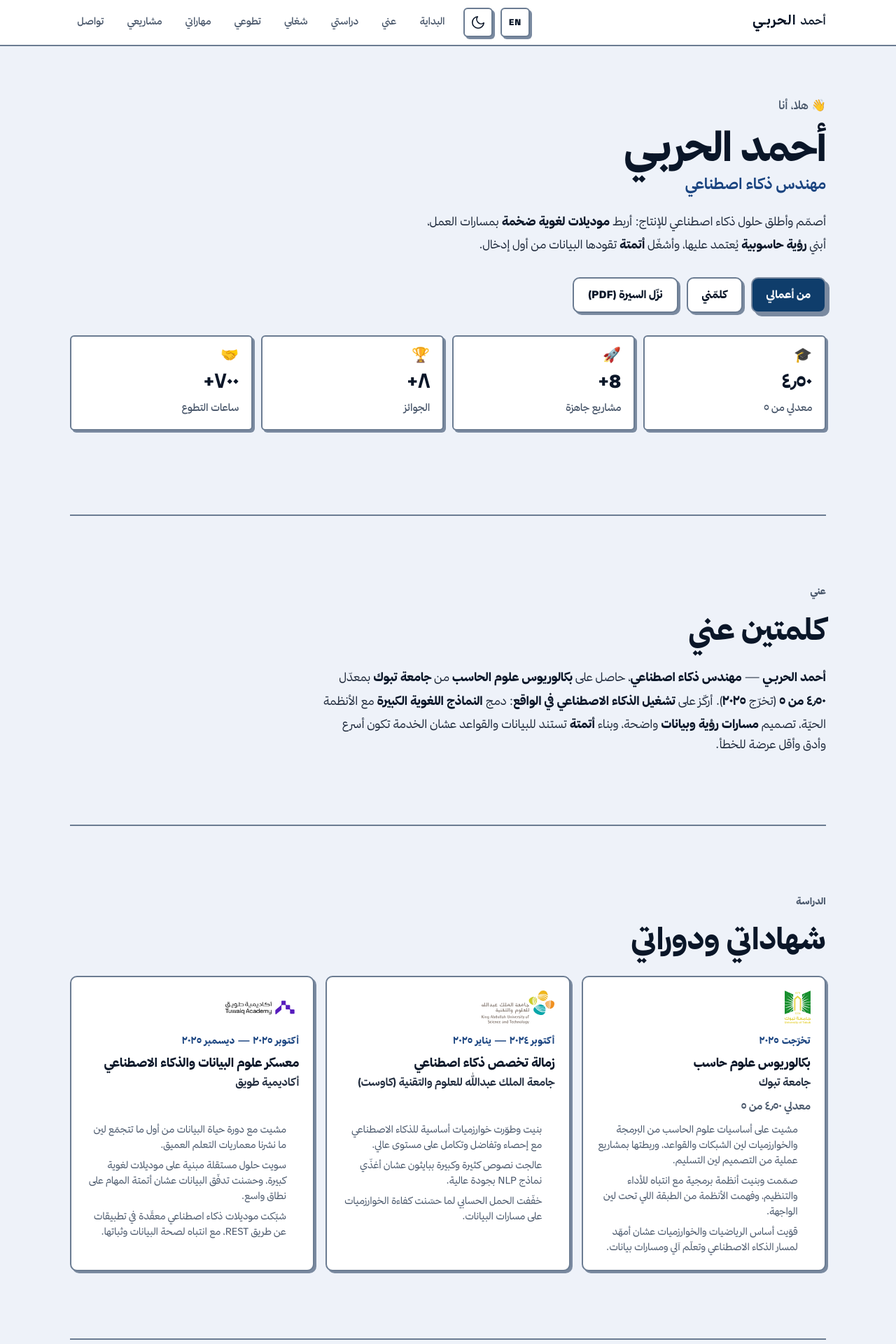
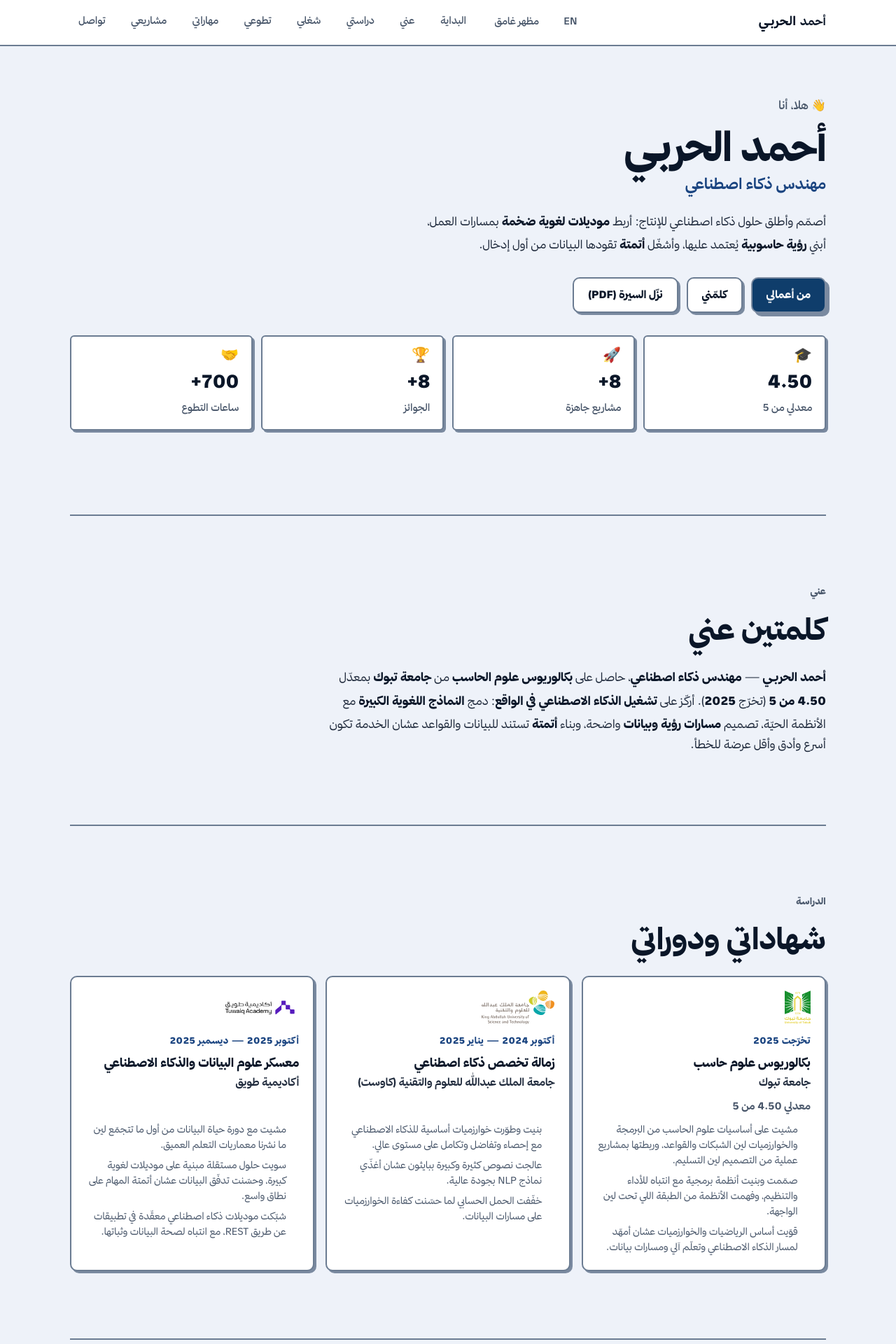
Before and after one commit to iksasa15/Portfolio, a React (Vite) app: page / in a window 1280 px wide. Shown: the top 1920 px of the page at 70% size. Built offline with nearby package versions, Linux system fonts and the light colour scheme.

Commit message:
Update content and styles for improved localization and consistency. Standardize numerical formats in Arabic content, enhance button styles in index.css, and refine theme toggle functionality in ThemeToggle component for better user experience.

```diff
--- a/src/content.ts
+++ b/src/content.ts
@@ -29,10 +29,10 @@ export const site = {
 }
 
 export const stats = [
-  { icon: '🎓', value: '٤٫٥٠', label: 'معدلي من ٥' },
+  { icon: '🎓', value: '4.50', label: 'معدلي من 5' },
   { icon: '🚀', value: '8+', label: 'مشاريع جاهزة' },
-  { icon: '🏆', value: '٨+', label: 'الجوائز' },
-  { icon: '🤝', value: '٧٠٠+', label: 'ساعات التطوع' },
+  { icon: '🏆', value: '8+', label: 'الجوائز' },
+  { icon: '🤝', value: '700+', label: 'ساعات التطوع' },
 ]
 
 export type BrandLogo = {
@@ -54,10 +54,10 @@ export type EducationEntry = {
 
 export const education: EducationEntry[] = [
   {
-    range: 'تخرّجت ٢٠٢٥',
+    range: 'تخرّجت 2025',
     title: 'بكالوريوس علوم حاسب',
     org: 'جامعة تبوك',
-    meta: 'معدلي ٤٫٥٠ من ٥',
+    meta: 'معدلي 4.50 من 5',
     logo: {
       src: '/logos/tabuk-university.svg',
       srcDark: '/logos/tabuk-university-white.svg',
@@ -70,7 +70,7 @@ export const education: EducationEntry[] = [
     ],
   },
   {
-    range: 'أكتوبر ٢٠٢٤ — يناير ٢٠٢٥',
+    range: 'أكتوبر 2024 — يناير 2025',
     title: 'زمالة تخصص ذكاء اصطناعي',
     org: 'جامعة الملك عبدالله للعلوم والتقنية (كاوست)',
     logo: {
@@ -85,7 +85,7 @@ export const education: EducationEntry[] = [
     ],
   },
   {
-    range: 'أكتوبر ٢٠٢٥ — ديسمبر ٢٠٢٥',
+    range: 'أكتوبر 2025 — ديسمبر 2025',
     title: 'معسكر علوم البيانات والذكاء الاصطناعي',
     org: 'أكاديمية طويق',
     logo: {
@@ -102,7 +102,7 @@ export const education: EducationEntry[] = [
 ]
 
 export const aboutParagraphs = [
-  '**أحمد الحربـي** — **مهندس ذكاء اصطناعي**، حاصل على **بكالوريوس علوم الحاسب** من **جامعة تبوك** بمعدّل **٤٫٥٠ من ٥** (تخرّج **٢٠٢٥**). أركّز على **تشغيل الذكاء الاصطناعي في الواقع**: دمج **النماذج اللغوية الكبيرة** مع الأنظمة الحيّة، تصميم **مسارات رؤية وبيانات** واضحة، وبناء **أتمتة** تستند للبيانات والقواعد عشان الخدمة تكون أسرع وأدق وأقل عرضة للخطأ.',
+  '**أحمد الحربـي** — **مهندس ذكاء اصطناعي**، حاصل على **بكالوريوس علوم الحاسب** من **جامعة تبوك** بمعدّل **4.50 من 5** (تخرّج **2025**). أركّز على **تشغيل الذكاء الاصطناعي في الواقع**: دمج **النماذج اللغوية الكبيرة** مع الأنظمة الحيّة، تصميم **مسارات رؤية وبيانات** واضحة، وبناء **أتمتة** تستند للبيانات والقواعد عشان الخدمة تكون أسرع وأدق وأقل عرضة للخطأ.',
 ]
 
 export type JourneyEntry = {
@@ -116,21 +116,21 @@ export type JourneyEntry = {
 
 export const journey: JourneyEntry[] = [
   {
-    range: 'فبراير ٢٠٢٦ — الحين',
+    range: 'فبراير 2026 — الحين',
     role: 'برنامج حضانة الكراج',
     org: 'الكراج | The Garage',
     summary:
       'أطوّر منصّة خاصّة بالدرون داخل الحضانة، وأمشي عليها مسارات ذكاء اصطناعي من الفكرة لين التجربة والتوسّع.',
   },
   {
-    range: 'سبتمبر ٢٠٢٥ — ديسمبر ٢٠٢٥',
+    range: 'سبتمبر 2025 — ديسمبر 2025',
     role: 'برنامج حضانة (Savvy Incubator Program)',
     org: 'Savvy Games',
     summary:
       'أشتغل ضمن الحضانة على بناء عرض المنتج والتكامل التقني في بيئة ألعاب ومنصّات رقمية، ومن ضمن الشغل طوّرت لعبة **Guardians**.',
   },
   {
-    range: 'يونيو ٢٠٢٤ — أغسطس ٢٠٢٤',
+    range: 'يونيو 2024 — أغسطس 2024',
     role: 'أخصائي ذكاء اصطناعي (متدرب)',
     org: 'وزارة الصحة',
     summary:
@@ -144,21 +144,21 @@ export const journey: JourneyEntry[] = [
  */
 export const volunteering: JourneyEntry[] = [
   {
-    range: '١٤٤٣ هـ — بداية المسار',
+    range: '1443 هـ — بداية المسار',
     role: 'عضو في لجنة المحتوى',
     org: 'نادي قوقل للطلاب المطورين — جامعة تبوك',
     summary:
       'إعداد محتوى وتصاميم ومونتاج، حضور فعاليات واجتماعات، وتنفيذ أعمال ميدانية ضمن النادي.',
   },
   {
-    range: '١٤٤٤ هـ',
+    range: '1444 هـ',
     role: 'مساعد رئيس لجنة المحتوى',
     org: 'نادي قوقل للطلاب المطورين — جامعة تبوك',
     summary:
-      'دعم رئيس اللجنة في التخطيط والتنفيذ؛ ورش مثل تطوير اللغة الإنجليزية وتحدي فيجوال ٢٣؛ تصميم إعلانات ومحتوى (مثل نادي السياحة).',
+      'دعم رئيس اللجنة في التخطيط والتنفيذ؛ ورش مثل تطوير اللغة الإنجليزية وتحدي فيجوال 23؛ تصميم إعلانات ومحتوى (مثل نادي السياحة).',
   },
   {
-    range: '١٤٤٤ — ١٤٤٥ هـ',
+    range: '1444 — 1445 هـ',
     role: 'رئيس لجنة المحتوى',
     org: 'نادي قوقل للطلاب المطورين — جامعة تبوك',
     summary:
@@ -235,7 +235,7 @@ export const projects = [
     title: 'عين Ayn | عينٌ ذكية على جودة بياناتك',
     badge: 'المركز الثاني — هاكاثون الابتكار في البيانات | الهيئة العامة للإحصاء',
     summary:
-      '**المركز الثاني** على منصّة التتويج في **هاكاثون الابتكار في البيانات** بتنظيم **الهيئة العامة للإحصاء** وسط منافسة ضمّت **١٣٢ فريقاً**. الفكرة: **عين** ترفع جودة البيانات من المصدر بدمج **الذكاء الاصطناعي** و**نماذج اللغة الكبيرة** مع **قواعد الأعمال** للتحقق أثناء الإدخال بدل تأجيله لمرحلة لاحقة.',
+      '**المركز الثاني** على منصّة التتويج في **هاكاثون الابتكار في البيانات** بتنظيم **الهيئة العامة للإحصاء** وسط منافسة ضمّت **132 فريقاً**. الفكرة: **عين** ترفع جودة البيانات من المصدر بدمج **الذكاء الاصطناعي** و**نماذج اللغة الكبيرة** مع **قواعد الأعمال** للتحقق أثناء الإدخال بدل تأجيله لمرحلة لاحقة.',
     tags: ['LLM', 'جودة البيانات', 'نماذج لغوية'],
     href: '#',
   },
@@ -281,9 +281,9 @@ export const projects = [
   },
   {
     title: 'رصد RASD | أمن بطائرات ذاتية وذكاء اصطناعي',
-    badge: 'أفضل ١٥ مشروع — هاكاثون أبشر | أكاديمية طويق',
+    badge: 'أفضل 15 مشروع — هاكاثون أبشر | أكاديمية طويق',
     summary:
-      'ضمن **أفضل ١٥ مشروعاً** في **هاكاثون أبشر** لدى **أكاديمية طويق**، في مسار **الأمن الحرج**: منظومة طائرات بدون طيار تعمل كسرب مرن مع كشف تهديدات مسبق: مسح أرضي وجوي، تصنيف أهداف (سلاح، متفجرات، حقائب مشبوهة) بـ YOLOv8، ومقارنة بصمة بصرية للبيئة مع معالجة على محطة أرضية عالية الأداء وتقارير تنبيه موحّدة بإحداثيات GPS.',
+      'ضمن **أفضل 15 مشروعاً** في **هاكاثون أبشر** لدى **أكاديمية طويق**، في مسار **الأمن الحرج**: منظومة طائرات بدون طيار تعمل كسرب مرن مع كشف تهديدات مسبق: مسح أرضي وجوي، تصنيف أهداف (سلاح، متفجرات، حقائب مشبوهة) بـ YOLOv8، ومقارنة بصمة بصرية للبيئة مع معالجة على محطة أرضية عالية الأداء وتقارير تنبيه موحّدة بإحداثيات GPS.',
     tags: ['YOLOv8', 'رؤية حاسوبية', 'حافة'],
     href: '#',
   },
--- a/src/index.css
+++ b/src/index.css
@@ -181,6 +181,11 @@ a {
   border-bottom: 2px solid var(--border);
   background: var(--surface);
   padding-top: env(safe-area-inset-top, 0px);
+  font-family: var(--font);
+}
+
+.site-header button {
+  font-family: var(--font);
 }
 
 .site-header__inner {
@@ -206,80 +211,47 @@ a {
   gap: 0.65rem;
 }
 
-.locale-toggle {
-  display: grid;
-  place-items: center;
-  min-width: var(--header-control);
-  height: var(--header-control);
-  padding: 0 0.45rem;
-  border-radius: var(--radius);
-  border: 2px solid var(--border);
-  background: var(--ghost-btn-bg);
-  color: var(--heading);
-  cursor: pointer;
-  flex-shrink: 0;
-  font-size: 0.78rem;
-  font-weight: 800;
-  letter-spacing: 0.04em;
-  box-shadow: var(--shadow-sm);
-  transition:
-    transform 0.15s ease,
-    box-shadow 0.15s ease,
-    border-color 0.2s ease,
-    background 0.2s ease;
-}
-
-.locale-toggle:hover {
-  border-color: var(--ghost-btn-border-hover);
-  background: var(--nav-hover-bg);
-  transform: translate(2px, 2px);
-  box-shadow: 1px 1px 0 0 var(--neo-ink);
-}
-
-.locale-toggle:focus-visible {
-  outline: 2px solid var(--amber);
-  outline-offset: 2px;
-}
-
-.locale-toggle__text {
-  line-height: 1;
-}
-
+.locale-toggle,
 .theme-toggle {
   display: grid;
   place-items: center;
-  width: var(--header-control);
+  min-width: 0;
+  min-height: var(--header-control);
   height: var(--header-control);
-  padding: 0;
+  padding: 0 0.65rem;
   border-radius: var(--radius);
-  border: 2px solid var(--border);
-  background: var(--ghost-btn-bg);
-  color: var(--heading);
+  border: 2px solid transparent;
+  background: transparent;
+  color: var(--text-dim);
   cursor: pointer;
   flex-shrink: 0;
-  box-shadow: var(--shadow-sm);
+  white-space: nowrap;
+  font-size: 0.9rem;
+  font-weight: 600;
+  line-height: 1.2;
+  box-shadow: none;
   transition:
-    transform 0.15s ease,
-    box-shadow 0.15s ease,
-    border-color 0.2s ease,
-    background 0.2s ease;
+    color 0.2s ease,
+    background 0.2s ease,
+    border-color 0.2s ease;
 }
 
+.locale-toggle:hover,
 .theme-toggle:hover {
-  border-color: var(--ghost-btn-border-hover);
+  color: var(--heading);
   background: var(--nav-hover-bg);
-  transform: translate(2px, 2px);
-  box-shadow: 1px 1px 0 0 var(--neo-ink);
+  border-color: var(--border);
 }
 
+.locale-toggle:focus-visible,
 .theme-toggle:focus-visible {
   outline: 2px solid var(--amber);
   outline-offset: 2px;
 }
 
-.theme-toggle__icon {
-  width: 22px;
-  height: 22px;
+.locale-toggle__text,
+.theme-toggle__text {
+  line-height: 1;
 }
 
 .brand {
@@ -288,6 +260,7 @@ a {
   gap: 0.65rem;
   text-decoration: none;
   color: var(--heading);
+  font-family: var(--font);
 }
 
 .brand__text {
@@ -299,17 +272,15 @@ a {
   line-height: 1.25;
 }
 
-/* الاسم الثاني (مثل «الحربـي»): وزن أوضح + تباعد أحرف يفرّغ الحروف */
 .brand__given {
-  font-weight: 600;
+  font-weight: 700;
   letter-spacing: 0.01em;
 }
 
 .brand__family {
-  /* وزن متوسط + حجم أكبر قليلاً يوسّع حرف الباء والنقطة */
-  font-weight: 500;
-  font-size: 1.12em;
-  letter-spacing: 0.08em;
+  font-weight: 600;
+  font-size: 1.05em;
+  letter-spacing: 0.04em;
   font-feature-settings: 'kern' 1;
   -webkit-font-smoothing: subpixel-antialiased;
   text-rendering: optimizeLegibility;
@@ -334,16 +305,25 @@ html[data-theme='light'] .brand__family {
   padding: 0;
   display: flex;
   flex-wrap: wrap;
+  align-items: center;
   gap: 0.35rem 0.75rem;
   justify-content: flex-end;
 }
 
 .nav a {
+  display: inline-flex;
+  align-items: center;
+  justify-content: center;
+  box-sizing: border-box;
+  min-height: var(--header-control);
+  height: auto;
+  min-width: 0;
+  padding: 0 0.65rem;
   text-decoration: none;
-  font-size: 0.88rem;
+  font-size: 0.9rem;
   font-weight: 600;
+  line-height: 1.2;
   color: var(--text-dim);
-  padding: 0.35rem 0.55rem;
   border-radius: var(--radius);
   border: 2px solid transparent;
   transition:
@@ -491,13 +471,11 @@ html[data-theme='light'] .nav-backdrop {
     max-width: 100%;
   }
 
-  /* القائمة تتمدّد مع الهيدر — تحت الأزرار مباشرة، بدون بطاقة معلّقة بالمنتصف */
   .nav {
     width: 100%;
     align-self: stretch;
   }
 
-  /* مع body overflow: hidden: الهيدر يصير مساحة التمرير حتى تظهر كل الروابط */
   .site-header:has(.nav.nav--open) {
     max-height: min(100dvh, 100svh);
     overflow-y: auto;
@@ -550,8 +528,11 @@ html[data-theme='light'] .nav-backdrop {
   }
 
   .nav.nav--open a {
-    display: block;
-    padding: 0.6rem 0.75rem;
+    display: flex;
+    align-items: center;
+    min-height: var(--header-control);
+    height: auto;
+    padding: 0.45rem 0.75rem;
     white-space: normal;
     font-size: 0.92rem;
   }
--- a/src/theme/ThemeToggle.tsx
+++ b/src/theme/ThemeToggle.tsx
@@ -14,7 +14,15 @@ export function ThemeToggle() {
     : isEn
       ? 'Switch to dark mode'
       : 'حوّل للوضع الغامق'
-  const title = isDark ? (isEn ? 'Light mode' : 'وضع فاتح') : isEn ? 'Dark mode' : 'وضع غامق'
+  const title = isEn
+    ? isDark
+      ? 'Light mode'
+      : 'Dark mode'
+    : isDark
+      ? 'مظهر فاتح'
+      : 'مظهر غامق'
+
+  const label = isEn ? (isDark ? 'Light' : 'Dark') : isDark ? 'مظهر فاتح' : 'مظهر غامق'
 
   return (
     <button
@@ -25,42 +33,7 @@ export function ThemeToggle() {
       aria-label={ariaLabel}
       title={title}
     >
-      {isDark ? <IconSun /> : <IconMoon />}
+      <span className="theme-toggle__text">{label}</span>
     </button>
   )
 }
-
-function IconSun() {
-  return (
-    <svg
-      className="theme-toggle__icon"
-      viewBox="0 0 24 24"
-      fill="none"
-      stroke="currentColor"
-      strokeWidth="1.75"
-      strokeLinecap="round"
-      strokeLinejoin="round"
-      aria-hidden
-    >
-      <circle cx="12" cy="12" r="4" />
-      <path d="M12 2v2M12 20v2M4.93 4.93l1.41 1.41M17.66 17.66l1.41 1.41M2 12h2M20 12h2M4.93 19.07l1.41-1.41M17.66 6.34l1.41-1.41" />
-    </svg>
-  )
-}
-
-function IconMoon() {
-  return (
-    <svg
-      className="theme-toggle__icon"
-      viewBox="0 0 24 24"
-      fill="none"
-      stroke="currentColor"
-      strokeWidth="1.75"
-      strokeLinecap="round"
-      strokeLinejoin="round"
-      aria-hidden
-    >
-      <path d="M21 12.79A9 9 0 1 1 11.21 3 7 7 0 0 0 21 12.79z" />
-    </svg>
-  )
-}
```
